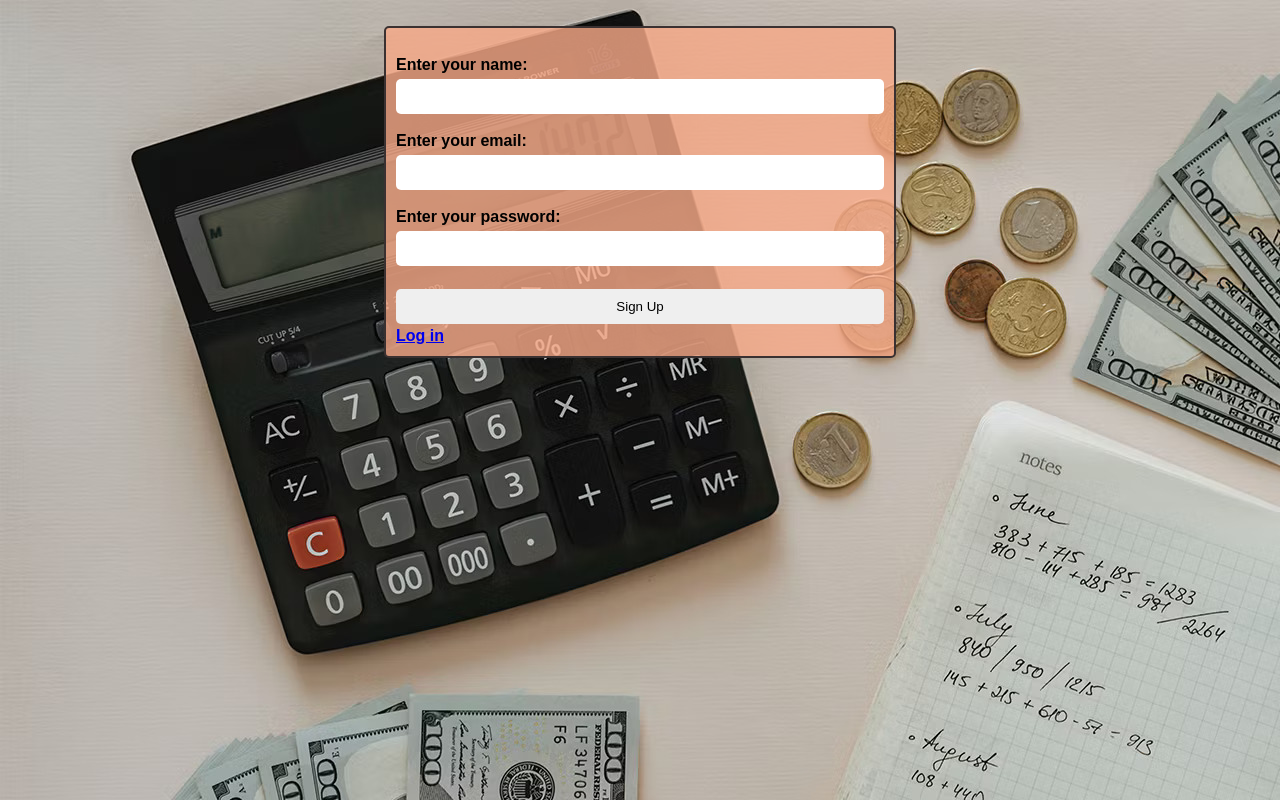
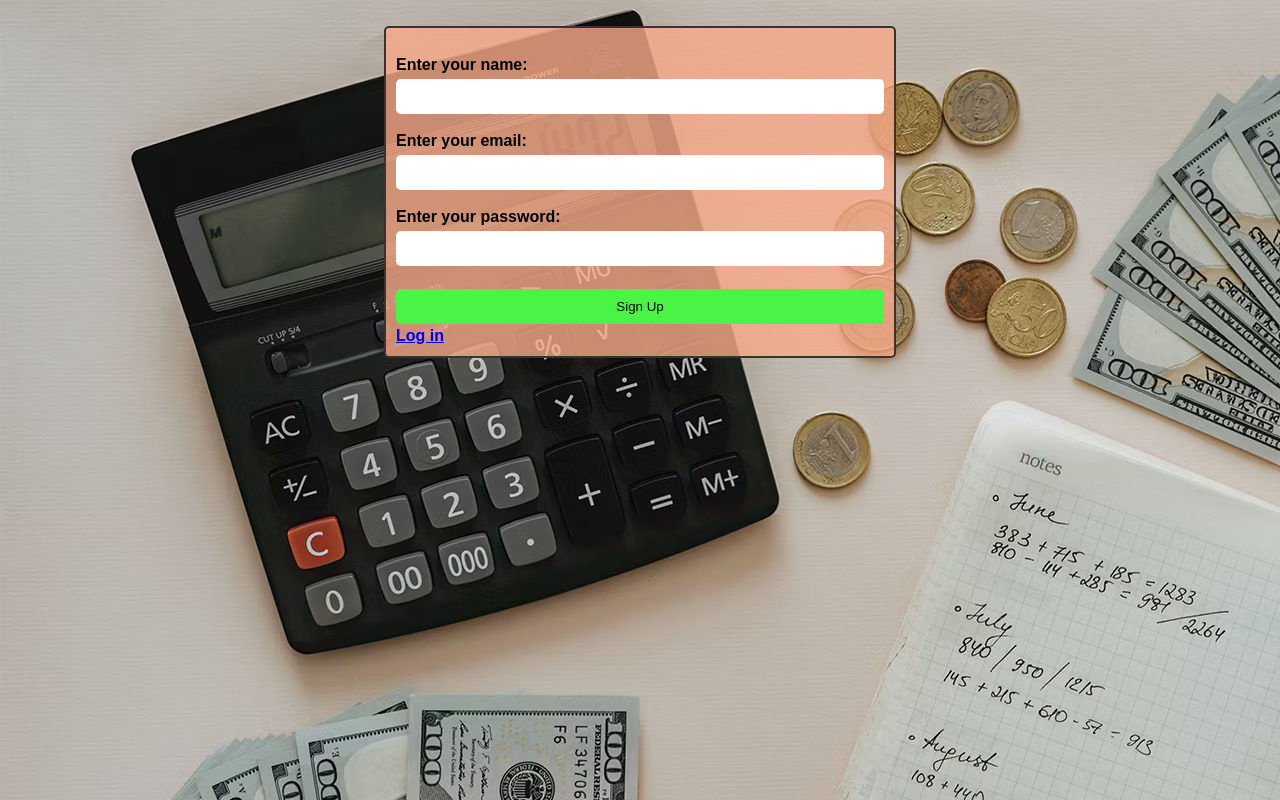
Before and after one commit to harshkhare001/full-stack-expense-tracker, a website: page public/views/signup.html in a window 1280 px wide. Drawn offline with nearby package versions, Linux system fonts and the light colour scheme; files that its build step writes are made by us from their sources; files whose address does not match are found by name.

Commit message:
Update signup.css

```diff
--- a/public/css/signup.css
+++ b/public/css/signup.css
@@ -18,6 +18,7 @@
     border-radius: 5px;
     height:35px;
     border: none;
+    padding:5px;
   }
   #container {
     font-family: 'Playfair Display SC', serif;
@@ -30,3 +31,7 @@
     border-radius: 5px;
     background-color: rgba(249, 170, 137, 0.8);
   }
+  .btn{
+    background-color: rgb(73, 244, 70);
+    cursor: pointer;
+  }
```
